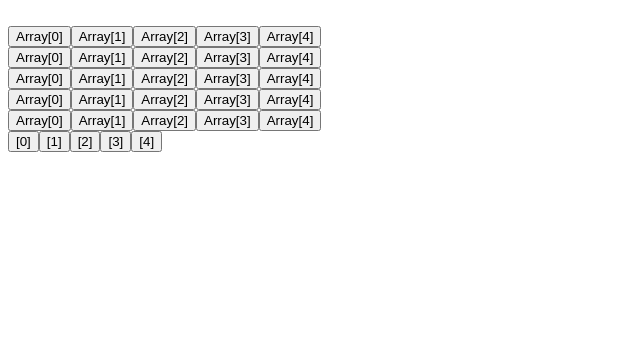
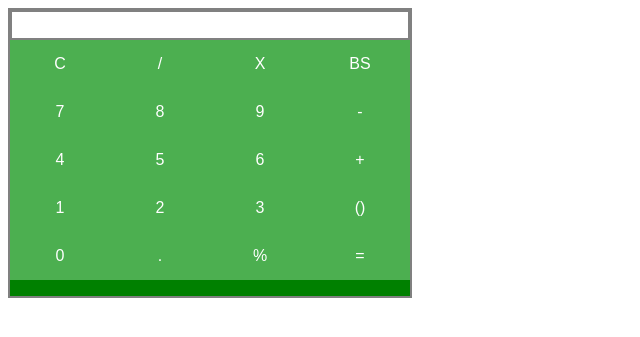
Before and after one commit to FelixvL/rekenmachineinklasphpitph2017, a PHP site: page / in a window 1280 px wide. Shown: the top 337 px of the page, without its empty margins (0-640 px from the left). Run offline with PHP 8.4, Linux system fonts and the light colour scheme; data that the repository does not hold is empty.

Commit message:
layout is ready

```diff
--- a/index.php
+++ b/index.php
@@ -1,25 +1,65 @@
 <html>
     <head>
+        <style>
+            div{
+                background-color: green;
+                width: 400px;
+                border-style: solid;
+                border-color: gray;
+                border-width: 2px;
+            }
+            input{
+                width: 400px;
+                height: 30px;
+                border-style: solid;
+                border-color: gray;
+            }
 
+            button{
+
+                background-color: #4CAF50; /* Green */
+                width: 100px;
+                border: none;
+                color: white;
+                padding: 15px 32px;
+                text-align: center;
+                text-decoration: none;
+                display: inline-block;
+                font-size: 16px;
+            }
+            form{
+
+            }
+
+        </style>
     </head>
     <body>
-        <?php
+
+        <div>
+            <form>
+                <input text="" >
+                 <?php
         $toetsen = array(array("C","/","X","BS"),
                     array("7","8","9","-"),
                     array("4","5","6","+"),
                     array("1","2","3","()"),
                     array("0",".","%","="));
-        for ($x = 0; $x < 6; $x++) {
+        for ($x = 0; $x < 5; $x++) {
             echo "<br>";
-            for ($y = 0; $y < 5; $y++) {
+            for ($y = 0; $y < 4; $y++) {
 
 
-                echo "<button>$toetsen[$x][$y]</button>";
+                echo "<button>".$toetsen[$x][$y]."</button>";
             }
         }
 
 
         ?>
+
+            </form>
+
+        </div>
+
 
 
 
```
